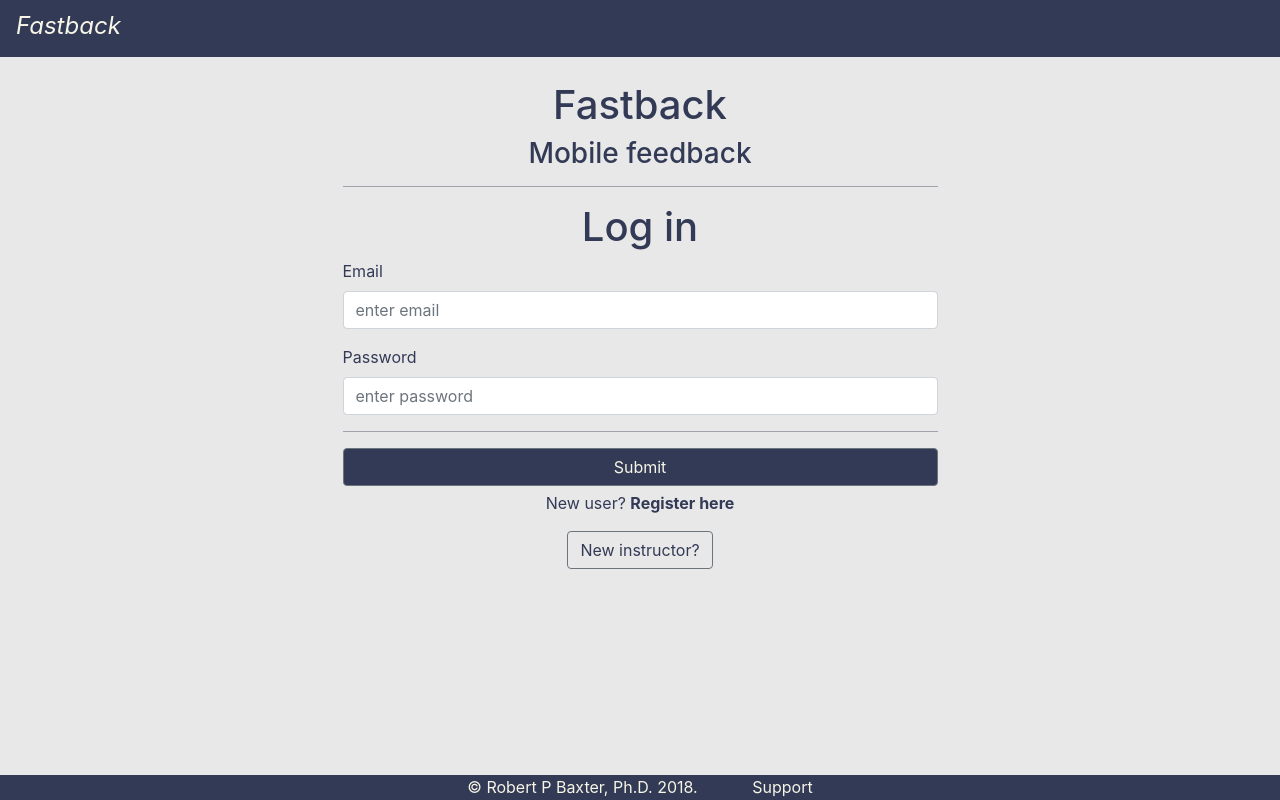
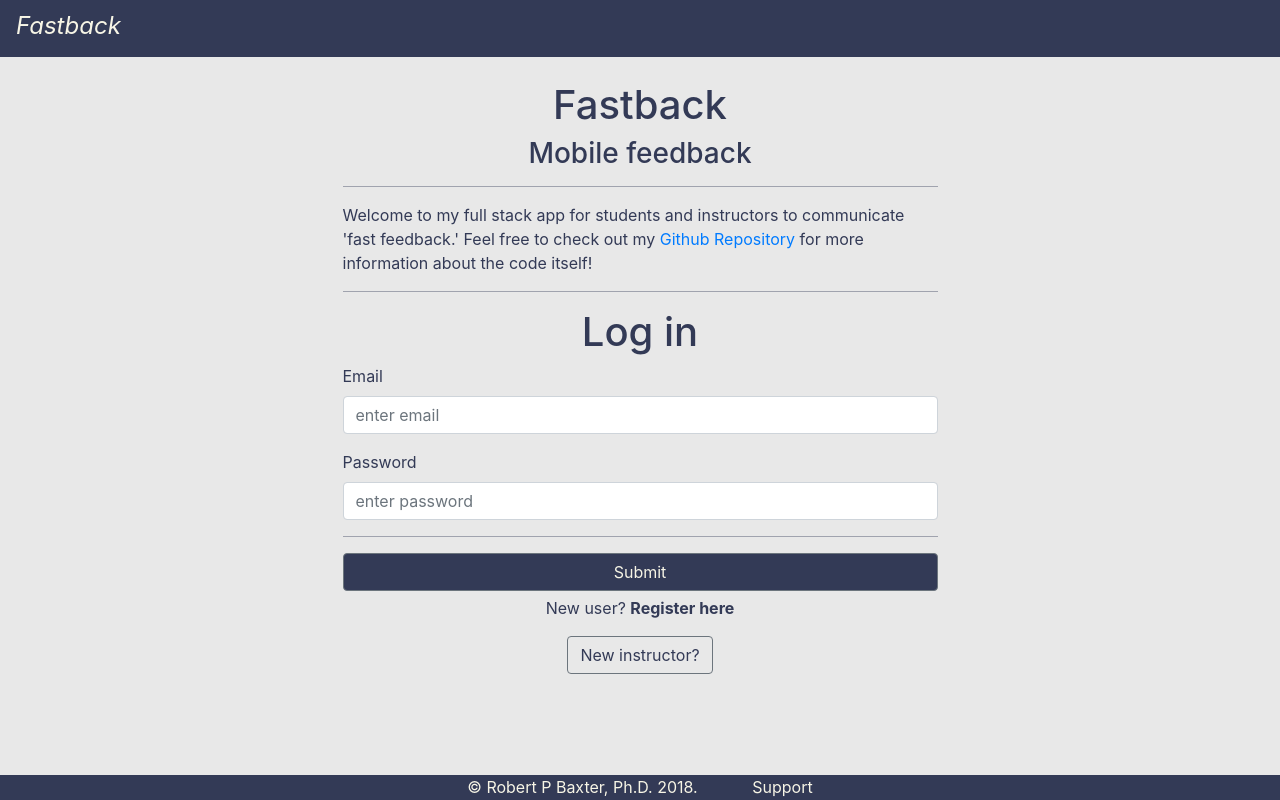
Before and after one commit to robertpbaxter/fastback-client, a React (Create React App) app: page / in a window 1280 px wide. Built offline with nearby package versions, Linux system fonts and the light colour scheme; the HTML template or start-up script is replaced by a standard one.

Commit message:
linking to the repo

```diff
--- a/src/auth/Login.js
+++ b/src/auth/Login.js
@@ -69,6 +69,13 @@ class Login extends Component {
               <h3>Mobile feedback</h3>
             </div>
             <hr />
+            Welcome to my full stack app for students and instructors to
+            communicate 'fast feedback.' Feel free to check out my{" "}
+            <a href="https://github.com/robertpbaxter/fastback-client">
+              Github Repository
+            </a>{" "}
+            for more information about the code itself!
+            <hr />
             <h1>Log in</h1>
             <Form onSubmit={this.handleSubmit}>
               <FormGroup>
```
